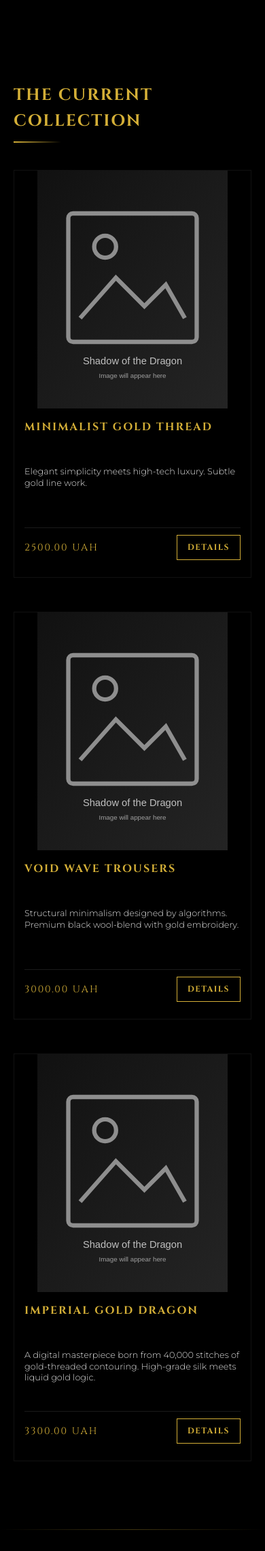
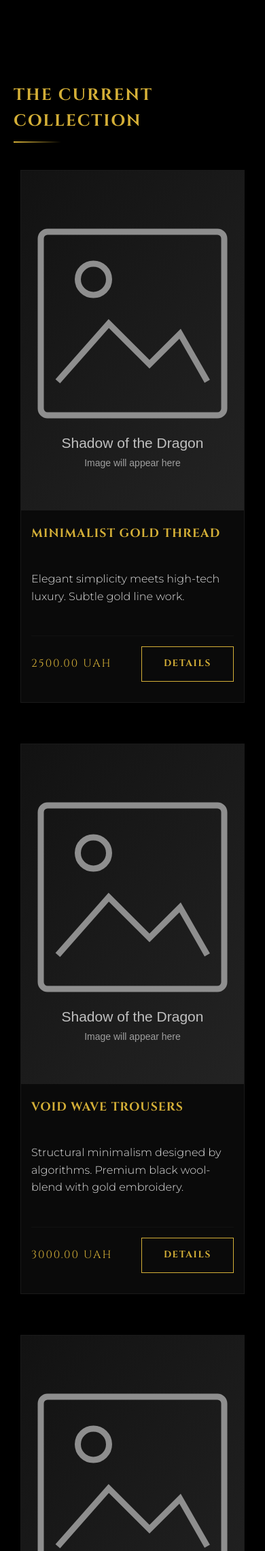
Before and after one commit to gold-dragon11/dragon_store, a Flask app: page / in a window 390 px wide. Shown: the part 874-3156 px from the top of the page at 68% size. Run offline with Flask 3, Linux system fonts and the light colour scheme; grey boxes are pictures that could not be loaded.

```diff
--- a/static/css/style.css
+++ b/static/css/style.css
@@ -535,69 +535,48 @@ h1, h2, h3, h4, .brand, .price, .price-large, .btn-gold, .hero-title {
     background: #d4af37;
     border-radius: 10px;
 }
-/* Універсальне виправлення під твій HTML */
 @media (max-width: 768px) {
-    /* 1. Налаштовуємо всю картку */
     .product-card.mobile-fix {
         display: flex !important;
         flex-direction: column !important;
-        height: 600px !important; /* Фіксована висота, щоб сорочки й штани були в рядку рівні */
-        background: #000 !important;
-        margin-bottom: 20px !important;
-        border: 1px solid #111;
+        height: auto !important; /* Прибираємо жорстку висоту */
+        background: #0a0a0a !important;
+        margin: 0 10px 30px 10px !important; /* Додаємо невеликі відступи з боків картки */
+        border: 1px solid #1a1a1a;
+        overflow: hidden;
     }
 
-    /* 2. Налаштовуємо фото (щоб не обрізало сорочки) */
     .product-image-wrap {
-        height: 350px !important; /* Вікно для фото */
-        overflow: hidden;
+        height: 500px !important; /* Робимо вікно фото вищим для сорочок */
+        width: 100% !important;
         background: #000;
     }
 
     .product-image-wrap img {
+        width: 100% !important;
         height: 100% !important;
-        width: 100% !important;
-        object-fit: contain !important; /* Сорочка влізе повністю */
+        /* ФОКУС: заповнюємо ширину, але рівняємо по верхньому краю */
+        object-fit: cover !important;
+        object-position: center top !important;
     }
 
-    /* 3. Налаштовуємо текстовий блок */
     .product-body {
-        display: flex !important;
-        flex-direction: column !important;
-        flex-grow: 1 !important; /* Заповнює простір */
-        padding: 15px !important;
+        padding: 20px 15px !important;
     }
 
     .product-body h3 {
-        font-size: 1rem !important;
-        margin-bottom: 5px !important;
-        min-height: 2.4rem; /* Місце для назви */
+        font-size: 1.1rem !important;
+        margin-bottom: 10px !important;
+        text-transform: uppercase;
+        letter-spacing: 1px;
     }
 
-    .product-description {
-        font-size: 0.8rem !important;
-        line-height: 1.3;
-        color: #666;
-        margin-bottom: 15px !important;
-    }
-
-    /* 4. Притискаємо ціну та кнопку до низу */
     .product-foot {
-        margin-top: auto !important;
+        margin-top: 15px !important;
+        padding-top: 15px !important;
+        border-top: 1px solid #111;
         display: flex !important;
         justify-content: space-between !important;
         align-items: center !important;
-        padding-top: 10px !important;
-        border-top: 1px solid #1a1a1a;
-    }
-
-    .price {
-        font-size: 0.9rem !important;
-        color: #d4af37 !important;
-    }
-
-    .btn-gold {
-        padding: 8px 15px !important;
-        font-size: 0.75rem !important;
     }
 }
```
